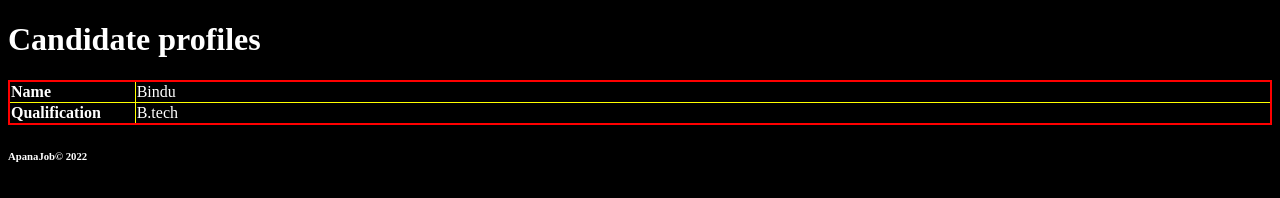
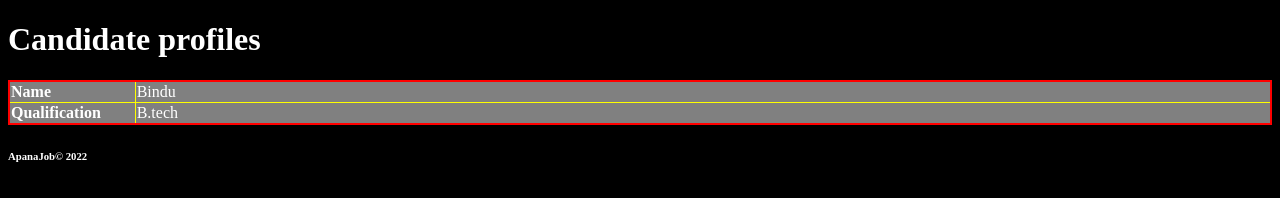
Before and after one commit to madhavikrishna1999/hm_headshot, a plain HTML site: page website4/profile1.html in a window 1280 px wide. Drawn offline with Linux system fonts and the light colour scheme.

Commit message:
modification of css/style.css

```diff
--- a/website4/css/style.css
+++ b/website4/css/style.css
@@ -11,6 +11,10 @@ table{
     height: 100%;
 }
 
+tr{
+    background-color: gray
+}
+
 /*td,th clubbing/grouping to tag selectors together */
 td,th{
     border: solid 1px yellow;
@@ -19,6 +23,7 @@ td,th{
 th{
     width: 10%;
 }
+
 /* tr:nth-child(even){
     color: orange;
     text-decoration: underline;
```
